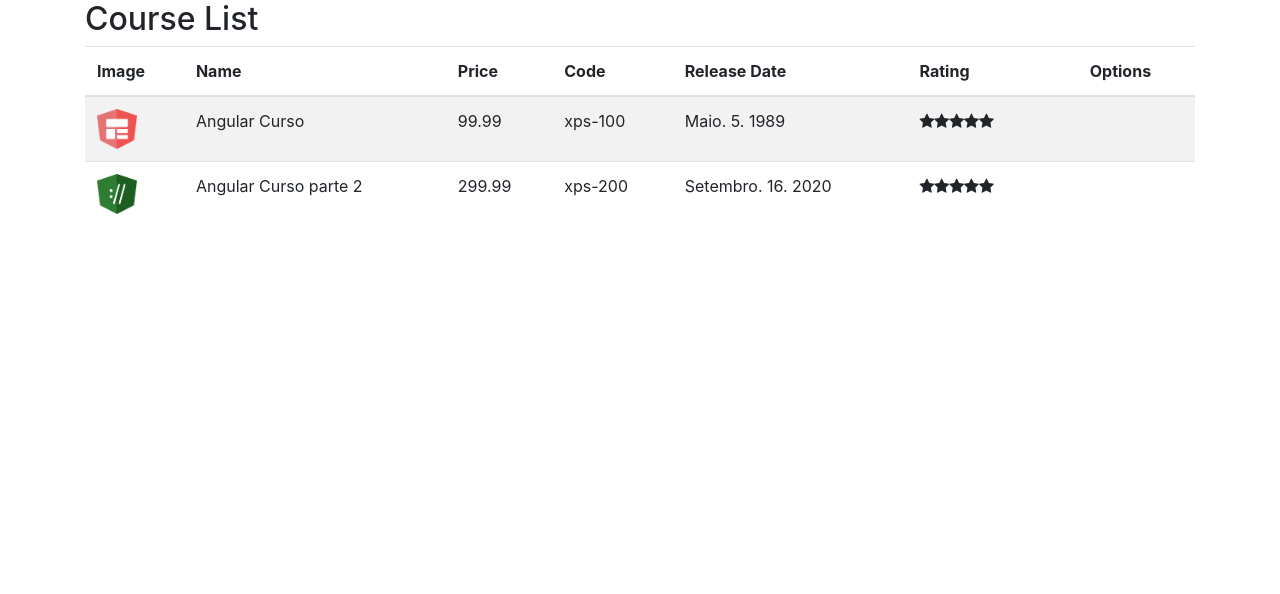
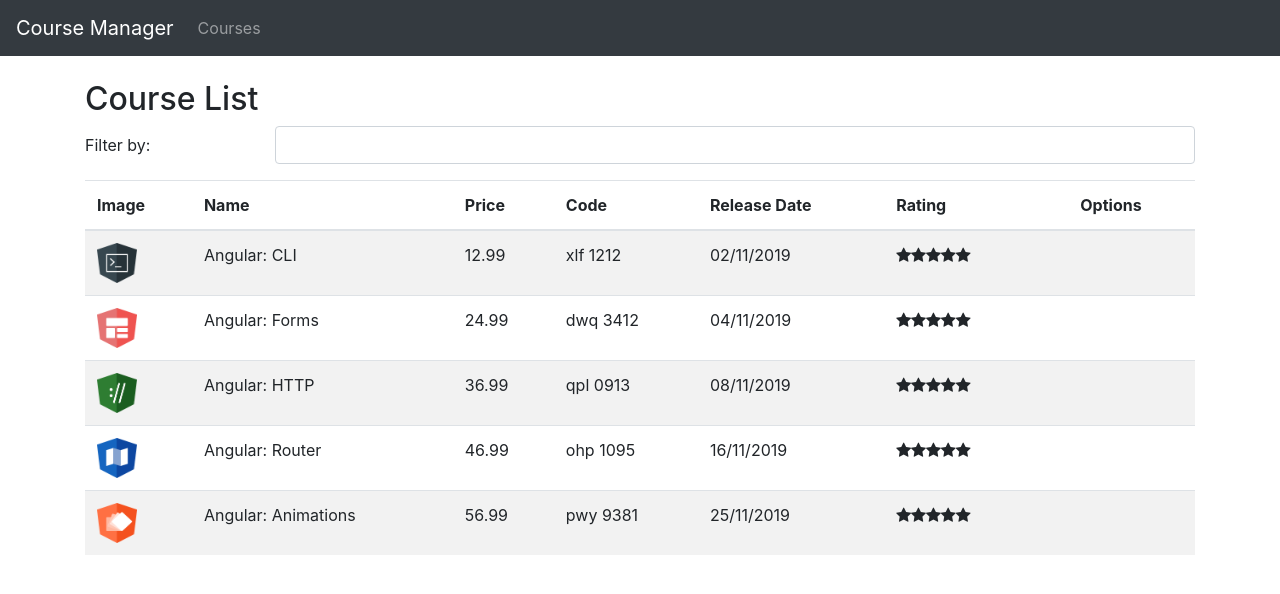
Before and after one commit to alyssonolima/ProjetoAngularBasico, an Angular app: page /courses in a window 1280 px wide. Shown: the top 594 px of the page. Built offline with nearby package versions, Linux system fonts and the light colour scheme.

Commit message:
Aula dia 2
Injeção de dependencias;
Data binding;
Pipes e
Rotas

```diff
--- /dev/null
+++ b/src/app/404/error-404.component.html
@@ -0,0 +1 @@
+<h2>Error 404</h2>
--- a/src/app/app.component.html
+++ b/src/app/app.component.html
@@ -1,3 +1,4 @@
-<div class="container">
-    <app-course-list></app-course-list>
+<app-nav-bar></app-nav-bar>
+<div class="container mt-4">
+    <router-outlet></router-outlet>
 </div>
--- a/src/app/courses/course-list.component.html
+++ b/src/app/courses/course-list.component.html
@@ -1,4 +1,12 @@
 <h2> Course List </h2>
+
+<div class="form-group row">
+    <label class="col-sm-2 col-form-label" >Filter by:</label>
+
+    <div class="col-sm-10">
+        <input [(ngModel)]="filter" class="form-control">
+    </div>
+</div>
 
 <table class="table table-striped">
     <thead>
@@ -13,14 +21,14 @@
         </tr>
     </thead>
     <tbody>
-        <tr *ngFor='let course of courses'>
-            <td><img [src]="course.imageurl" width="40" height="40"></td>
+        <tr *ngFor='let course of filteredCourses'>
+            <td><img [src]="course.imageUrl" width="40" height="40"></td>
             <td>{{ course.name}}</td>
             <td>{{ course.price}}</td>
-            <td>{{ course.code}}</td>
-            <td>{{ course.releaseDate}}</td>
+            <td>{{ course.code | lowercase | replace: '-' : ' ' }}</td>
+            <td>{{ course.releaseDate | date: 'dd/MM/yyyy'}}</td>
             <td>
-                <app-star [rating]='course.rating'></app-star>
+                <app-star [rating]="course.rating"></app-star>
             </td>
             <td></td>
         </tr>
--- a/src/app/courses/course-list.component.ts
+++ b/src/app/courses/course-list.component.ts
@@ -1,39 +1,33 @@
 import { Component, OnInit } from '@angular/core';
 import { Template } from '@angular/compiler/src/render3/r3_ast';
 import { Course } from './course';
+import { CourseService } from './course.service';
 
 @Component({
-    selector: 'app-course-list',
     templateUrl: './course-list.component.html'
 })
 export class CourseListComponent implements OnInit{
-    courses: Course[] = [];
+    filteredCourses: Course[] = [];
+
+    _courses: Course[] = [];
+
+    _filterBy: string;
+
+    constructor(private courseService: CourseService){  }
 
     ngOnInit(): void{
-        this.courses = [
-            {
-                id: 1,
-                name: 'Angular Curso',
-                imageurl: 'assets/images/forms.png',
-                price: 99.99,
-                code: 'xps-100',
-                duration: 128,
-                rating: 8.3,
-                releaseDate: 'Maio. 5. 1989'
+        this._courses = this.courseService.retrievAll();
+        this.filteredCourses = this._courses;
+    }
 
-            },
-            {
-                id: 2,
-                name: 'Angular Curso parte 2',
-                imageurl: 'assets/images/http.png',
-                price: 299.99,
-                code: 'xps-200',
-                duration: 500,
-                rating: 9.3,
-                releaseDate: 'Setembro. 16. 2020'
+    set filter(value: string){
+        this._filterBy = value;
 
-            }
-        ]
+        this.filteredCourses = this._courses.filter((course: Course) => course.name.toLocaleLowerCase().indexOf(this._filterBy.toLocaleLowerCase()) > -1 );
+    }
+
+    get filter(){
+        return this._filterBy;
     }
 
 }
--- /dev/null
+++ b/src/app/courses/course.service.ts
@@ -0,0 +1,69 @@
+import { Course } from './course'
+import { Injectable } from '@angular/core';
+
+@Injectable({
+    providedIn: 'root'
+})
+export class CourseService{
+    retrievAll(): Course[] {
+        return COURSES;
+    }
+}
+
+var COURSES: Course[] = [
+    {
+        id: 1,
+        name: 'Angular: CLI',
+        releaseDate: 'November 2, 2019',
+        description: 'Neste curso, os alunos irão obter um grande conhecimento nos principais recursos do CLI.',
+        duration: 120,
+        code: 'XLF-1212',
+        rating: 3,
+        price: 12.99,
+        imageUrl: '/assets/images/cli.png',
+    },
+    {
+        id: 2,
+        name: 'Angular: Forms',
+        releaseDate: 'November 4, 2019',
+        description: 'Neste curso, os alunos irão obter um conhecimento aprofundado sobre os recursos disponíveis no módulo de Forms.',
+        duration: 80,
+        code: 'DWQ-3412',
+        rating: 3.5,
+        price: 24.99,
+        imageUrl: '/assets/images/forms.png',
+    },
+    {
+        id: 3,
+        name: 'Angular: HTTP',
+        releaseDate: 'November 8, 2019',
+        description: 'Neste curso, os alunos irão obter um conhecimento aprofundado sobre os recursos disponíveis no módulo de HTTP.',
+        duration: 80,
+        code: 'QPL-0913',
+        rating: 4.0,
+        price: 36.99,
+        imageUrl: '/assets/images/http.png',
+    },
+    {
+        id: 4,
+        name: 'Angular: Router',
+        releaseDate: 'November 16, 2019',
+        description: 'Neste curso, os alunos irão obter um conhecimento aprofundado sobre os recursos disponíveis no módulo de Router.',
+        duration: 80,
+        code: 'OHP-1095',
+        rating: 4.5,
+        price: 46.99,
+        imageUrl: '/assets/images/router.png',
+    },
+    {
+        id: 5,
+        name: 'Angular: Animations',
+        releaseDate: 'November 25, 2019',
+        description: 'Neste curso, os alunos irão obter um conhecimento aprofundado sobre os recursos disponíveis sobre Animation.',
+        duration: 80,
+        code: 'PWY-9381',
+        rating: 5,
+        price: 56.99,
+        imageUrl: '/assets/images/animations.png',
+    }
+];
--- a/src/app/courses/course.ts
+++ b/src/app/courses/course.ts
@@ -1,10 +1,11 @@
 export class Course{
     id: number;
     name: string;
-    imageurl: string;
+    imageUrl: string;
     price: number;
     code: string;
     duration: number;
     rating: number;
-    releaseDate: string
+    releaseDate: string;
+    description: string
 }
--- /dev/null
+++ b/src/app/courses/pipe/replace.pipe.ts
@@ -0,0 +1,11 @@
+import { Pipe, PipeTransform } from '@angular/core';
+
+@Pipe({
+    name: 'replace'
+})
+export class ReplacePipe implements PipeTransform{
+
+    transform(value: string, char: string, valueToReplace: string){
+        return value.replace(char, valueToReplace);
+    }
+}
--- /dev/null
+++ b/src/app/nav-bar/nav-bar.component.html
@@ -0,0 +1,16 @@
+<nav class="navbar navbar-expand-lg navbar-dark bg-dark">
+    <a href="#" class="navbar-brand">Course Manager</a>
+
+    <button class="navbar-toggler" type="button" data-toggle="collapse" data-target="#navbarSupportedContent"
+        aria-controls="navbarSupportedContent" aria-expanded="false" aria-label="Toggle navigation">
+        <span class="navbar-toggler-icon"></span>
+    </button>
+
+    <div class="collapse navbar-collapse" id="navbarSupportedContent">
+        <ul class="navbar-nav mr-auto">
+            <li class="nav-item">
+                <a href="#" class="nav-link">Courses</a>
+            </li>
+        </ul>
+    </div>
+</nav>
```
Also changed, not shown: src/app/404/error-404.component.ts (added, +8 -0 lines), src/app/app.module.ts (+20 -2 lines), src/app/nav-bar/nav-bar.component.ts (added, +9 -0 lines).
